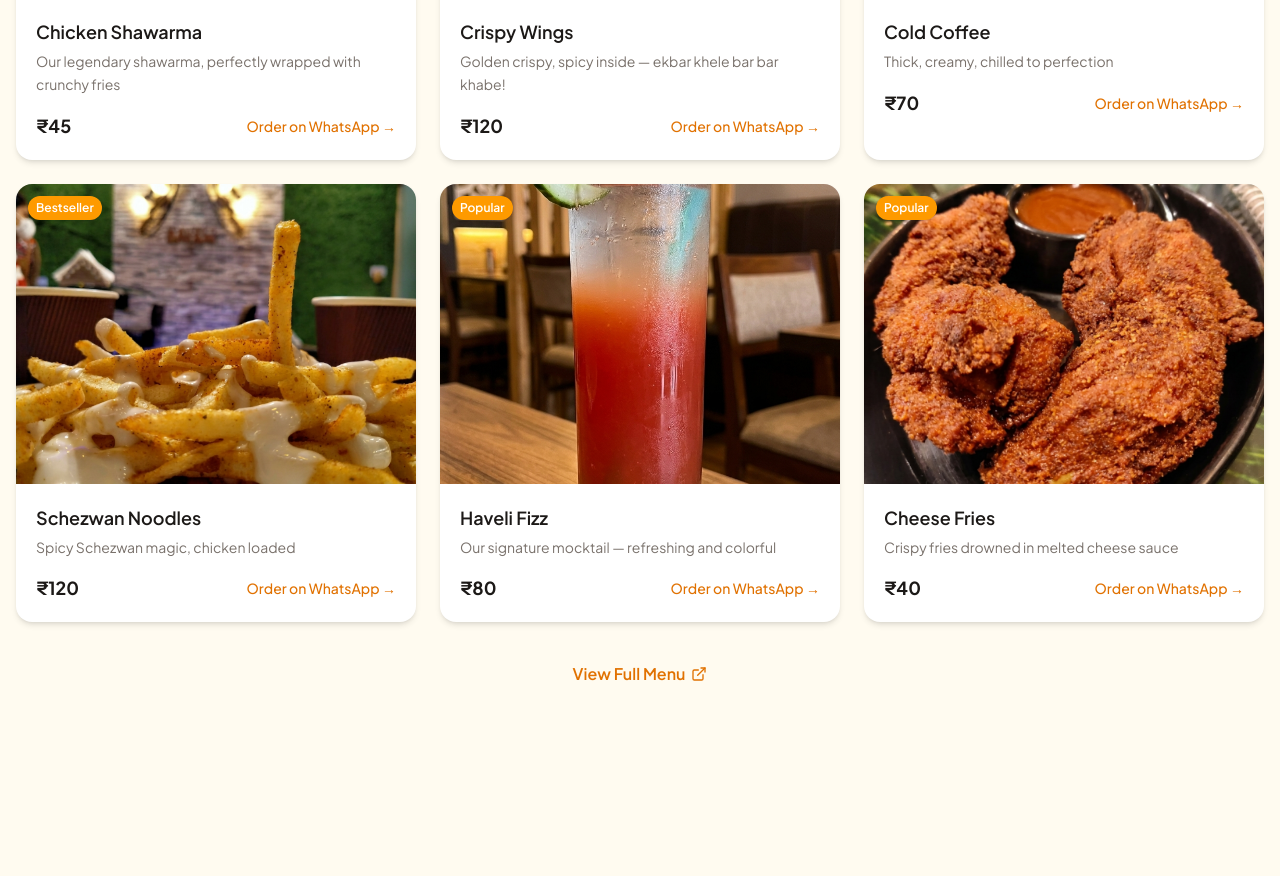
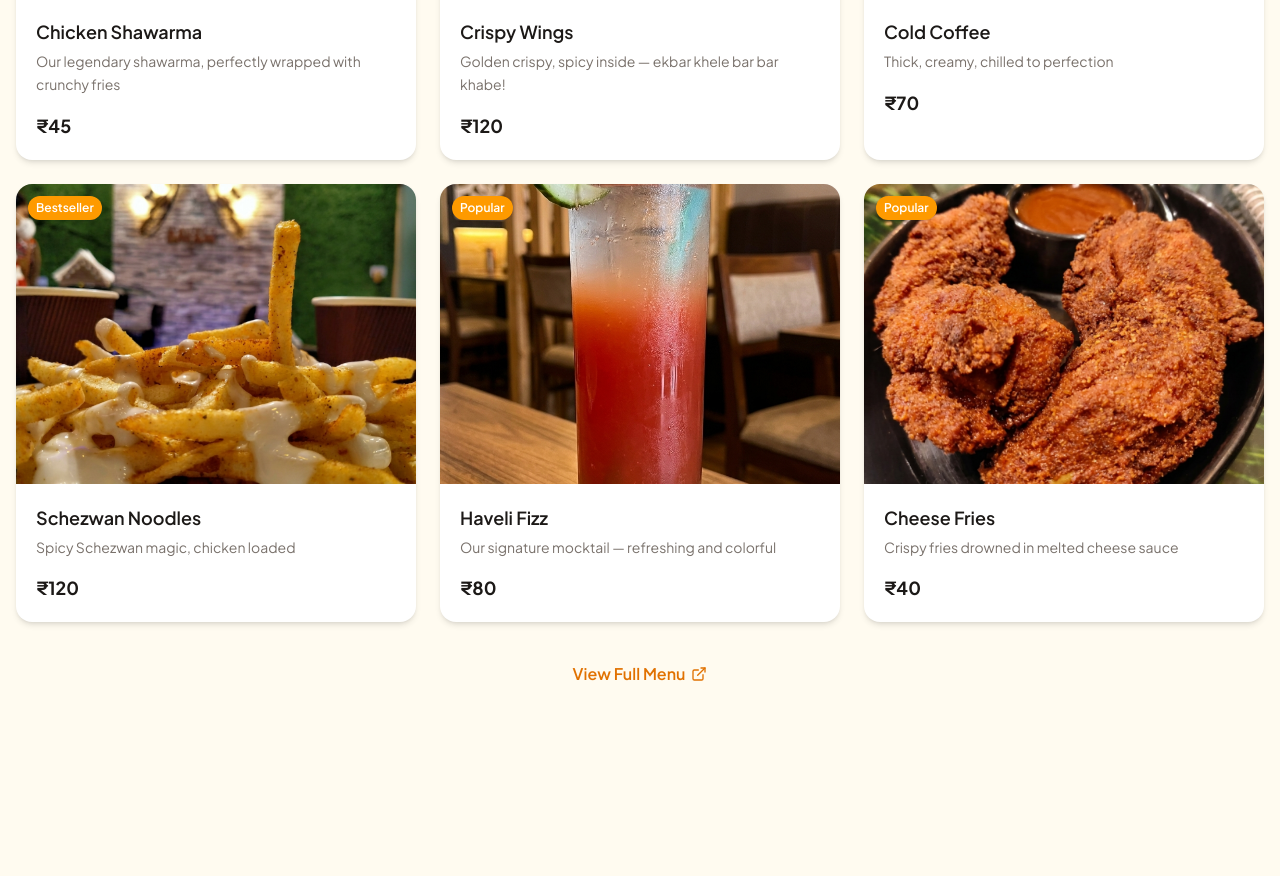
Before and after one commit to adeditsmsg-oss/havelicafe.com, a Next.js app: page / in a window 1280 px wide. Shown: the part 1510-2386 px from the top of the page. Built offline with nearby package versions, Linux system fonts and the light colour scheme; a web font is replaced by a local one.

Commit message:
Remove_Order_on_WhatsApp_links_completely

```diff
--- a/src/components/FeaturedDishes.tsx
+++ b/src/components/FeaturedDishes.tsx
@@ -137,14 +137,6 @@ export default function FeaturedDishes() {
                   <span className="text-lg font-bold text-[#1C1917]">
                     ₹{item.price}
                   </span>
-                  <a
-                    href={getWhatsAppLink(item.name)}
-                    target="_blank"
-                    rel="noopener noreferrer"
-                    className="text-sm text-amber-600 hover:text-amber-700 font-medium transition-colors"
-                  >
-                    Order on WhatsApp →
-                  </a>
                 </div>
               </div>
             </motion.div>
```
